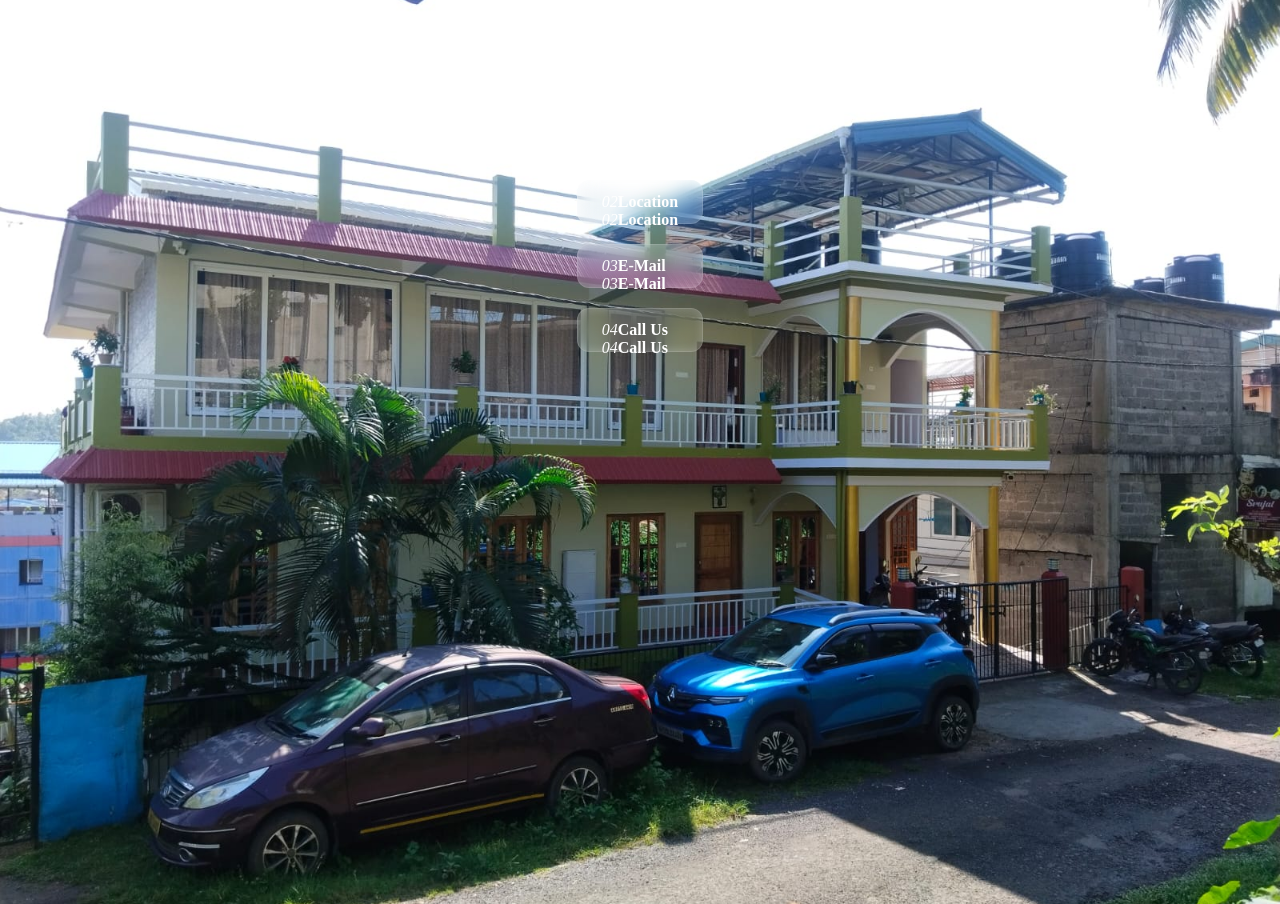
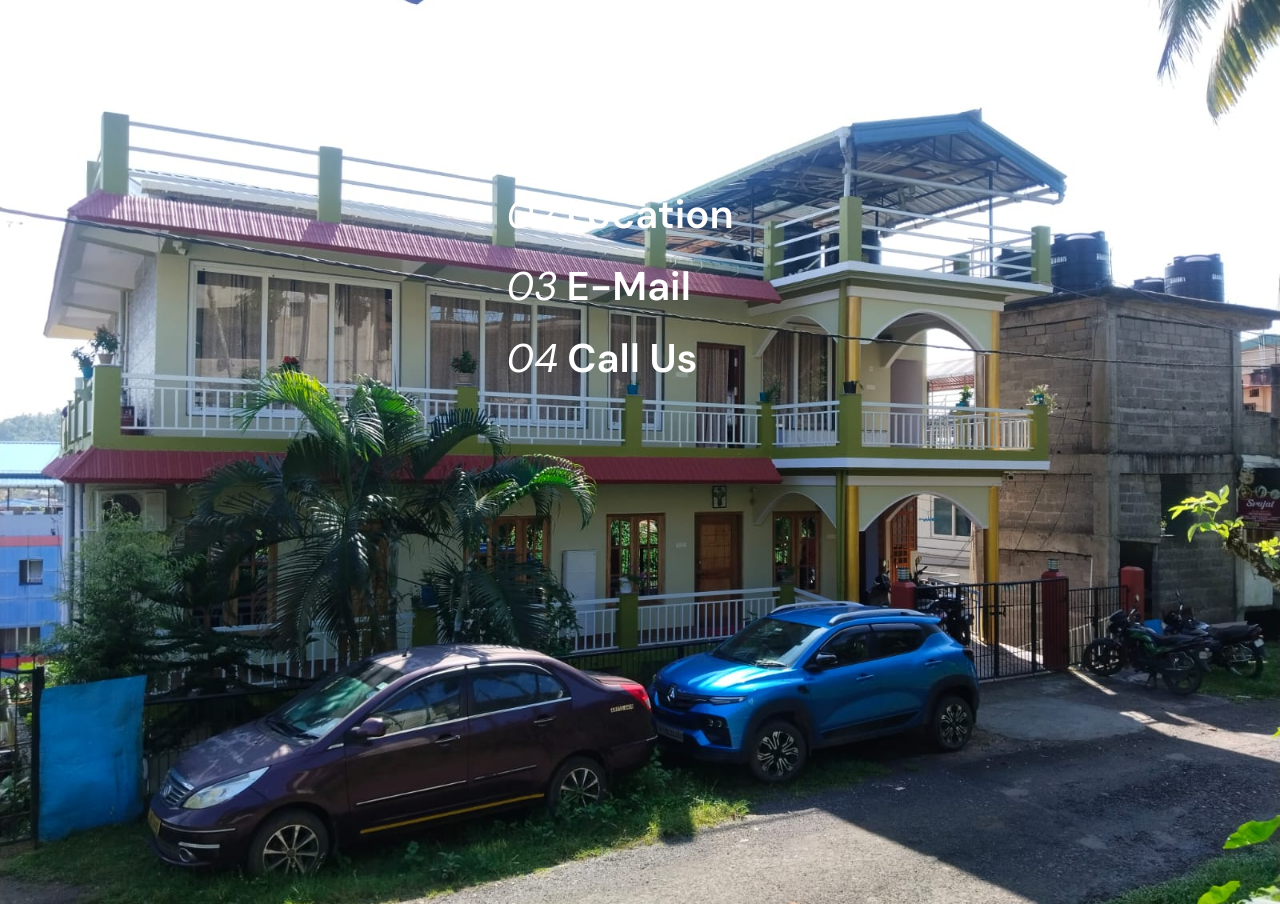
Before and after one commit to abchomestay/abchomestay.github.io, a plain HTML site: page index.html in a window 1280 px wide. Drawn offline with Linux system fonts and the light colour scheme.

Commit message:
Update index.html

```diff
--- a/index.html
+++ b/index.html
@@ -40,19 +40,18 @@ nav {
             width: fit-content;
         }
 
-nav a { /* Assuming nav items are links */
-    background: rgba(255, 255, 255, 0.1); /* Semi-transparent white */
-    backdrop-filter: blur(10px) saturate(150%); /* Glass effect */
-    -webkit-backdrop-filter: blur(10px) saturate(150%);
-    padding: 12px 24px;
-    border-radius: 12px;
-    color: var(--text);
+        nav a {
+            display: inline-flex;
+            gap: 9px;
+            padding: 0 1em 0 0;
             text-decoration: none;
-    border: 1px solid rgba(255, 255, 255, 0.2);
-    box-shadow: inset 0 0 10px rgba(255, 255, 255, 0.2); /* Cutout effect */
-    transition: 0.3s ease-in-out;
-}        nav a i,
-        nav a span {
+            font-family: "DM Sans", sans-serif;
+            font-size: 40px;
+            overflow: hidden;
+            white-space: nowrap;
+        }
+
+        nav a i, nav a span {
             color: var(--text);
             transition: all 0.5s ease;
             text-shadow: 0 1.1em 0 var(--text);
```
Lines whose indentation alone changed are shown as unchanged.
